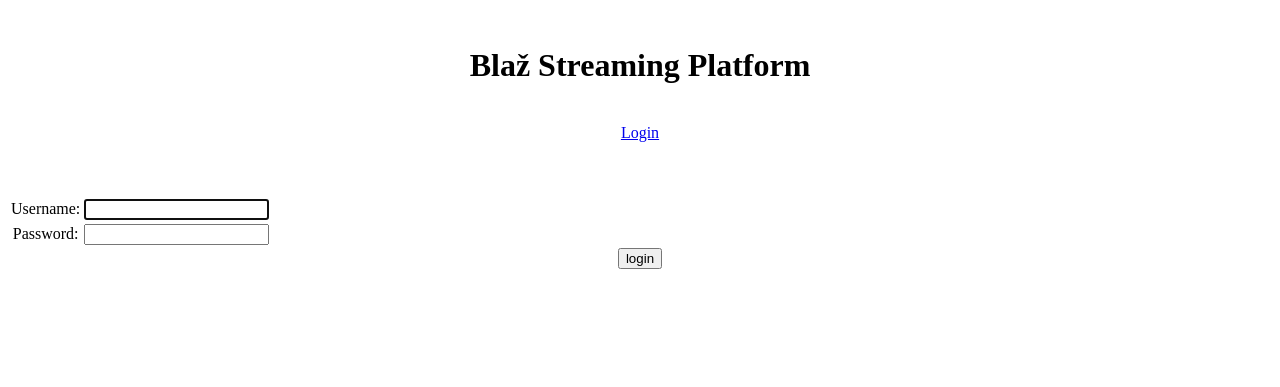
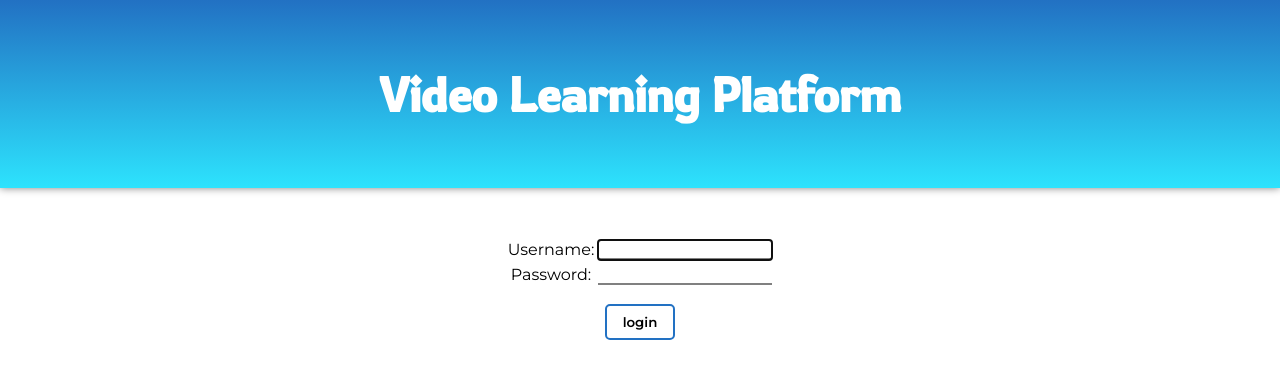
Before and after one commit to hmeljuice/hmeljuice-streaming-platform, a Django app: page /accounts/login/ in a window 1280 px wide. Shown: the top 387 px of the page. Run offline with Django 3.2, Linux system fonts and the light colour scheme.

Commit message:
base working app done

```diff
--- a/streamingplatform/streaming/models.py
+++ b/streamingplatform/streaming/models.py
@@ -1,4 +1,5 @@
 from django.db import models
+from django.contrib.auth.models import User
 
 # Create your models here.
 class Video(models.Model):
@@ -9,7 +10,7 @@ class Video(models.Model):
 
     file_location = models.FileField()
 
-    # test = models.Choices(User, )
+    lender = models.ManyToManyField(User, null=True, blank=True)
 
     class Meta:
         ordering = ['title']
--- a/streamingplatform/streaming/static/css/style.css
+++ b/streamingplatform/streaming/static/css/style.css
@@ -1,15 +1,102 @@
+html {
+
+}
+
 body {
+margin: 0;
+padding: 0;
+font-family: "Montserrat", sans-serif;
+}
+
+/* banner */
+.banner {
+font-family: "Rowdies", sans-serif;
+font-size: 1.5rem;
+color: white;
+text-align: center;
+padding-top: 4vh;
+padding-bottom: 4vh;
+background: rgb(34,194,195);
+background: linear-gradient(180deg, rgba(34,113,195,1) 0%, rgba(45,227,253,1) 100%);
+box-shadow: 0px 0px 0.5rem gray;
+}
+
+/* login body */
+.login_body {
+text-align: center;
+
+padding-top: 6vh;
+padding-bottom: 6vh;
+
+}
+
+.login_body form {
+display: inline-block;
+}
+
+.submit_btn {
+padding: 0.5rem 1rem 0.5rem 1rem;
+margin-top: 2vh;
+border: 2px solid rgba(34,113,195,1);
+border-radius: 5px;
+font-family: "Montserrat", sans-serif;
+font-weight: 600;
+background: white;
+}
+
+.login_body form table tbody tr td input{
+border: none;
+border-bottom: 2px solid gray
+}
+
+input {
+  text-align: center;
+  font-family: "Montserrat", sans-serif;
+  font-weight: 600;
+}
+
+::-webkit-input-placeholder {
+  text-align: center;
+}
+
+:-moz-placeholder {
+  text-align: center;
+}
+
+/*  stream body & login link */
+.stream-body {
+padding: 4rem;
+}
+
+.login-link{
+padding-top: 2rem;
+padding-right: 4rem;
+text-align: right;
+font-weight: 600;
+}
+
+.login-link a{
+text-decoration: none;
+color: rgba(34,113,195,1);
+font-weight: 400;
+}
+
+/* web-container & web-item */
+.web-item {
+max-width: 29vw;
+padding-left: 1rem;
+padding-bottom: 4rem;
+overflow-wrap: break-word;
+display: inline-block;
+}
+
+.web-item video {
+max-width: 100%;
+}
+
+.no-videos{
 text-align: center;
 }
 
-html {
-text-align: center;
-}
 
-.login-form-style {
-text-align: center;
-}
-
-.page-title {
-text-align: center;
-}
+/**/
--- a/streamingplatform/streaming/templates/base.html
+++ b/streamingplatform/streaming/templates/base.html
@@ -4,19 +4,22 @@
     {% block title %}<title>Blaž's Streaming Platform</title>{% endblock %}
     <meta charset="UTF-8">
     <meta name="viewport" content="width=device-width, initial-scale=1">
+    <!-- Import Google Fonts -->
+    <link rel="preconnect" href="https://fonts.googleapis.com">
+    <link rel="preconnect" href="https://fonts.gstatic.com" crossorigin>
+    <link href="https://fonts.googleapis.com/css2?family=Rowdies:wght@300&display=swap" rel="stylesheet">
+
+    <link rel="preconnect" href="https://fonts.googleapis.com">
+    <link rel="preconnect" href="https://fonts.gstatic.com" crossorigin>
+    <link href="https://fonts.googleapis.com/css2?family=Montserrat:wght@400;600;800&display=swap" rel="stylesheet">
     <!-- Add custom CSS from static file -->
     {% load static %}
     <link rel="stylesheet" href="{% static 'css/style.css' %}"
 </head>
 <body>
-<br>
-<h1 class="page-title">Blaž Streaming Platform</h1>
-<br>
-<a href="{% url 'login' %}">Login</a>
-<br>
-<br>
-<br>
-<br>
+<div class="banner">
+<h1 class="page-title">Video Learning Platform</h1>
+</div>
 
 {% block content %}
 {% endblock %}
--- a/streamingplatform/streaming/templates/registration/login.html
+++ b/streamingplatform/streaming/templates/registration/login.html
@@ -14,6 +14,7 @@
     {% endif %}
 {% endif %}
 
+<div class="login_body">
 <form method="post" action="{% url 'login' %}">
     {% csrf_token %}
     <table class="login-form-style">
@@ -26,8 +27,10 @@
             <td>{{ form.password }}</td>
         </tr>
     </table>
-    <input type="submit" value="login" />
+    <input class="submit_btn" type="submit" value="login" />
     <input type="hidden" name="next" value="{{ next }}" />
 </form>
+</div>
+
 
 {% endblock %}
--- a/streamingplatform/streaming/views.py
+++ b/streamingplatform/streaming/views.py
@@ -7,7 +7,7 @@ from django.contrib.auth.decorators import login_required, permission_required
 @login_required
 def index(request):
     """View function for home page"""
-    videos = Video.objects.all()
+    videos = Video.objects.filter(lender=request.user)
 
     context = {
         'videos': videos,
```
Also changed, not shown: streamingplatform/streaming/admin.py (+14 -2 lines), streamingplatform/streaming/templates/index.html (+23 -4 lines), streamingplatform/streaming/migrations/0011_video_lender.py (added), 5 other files.
